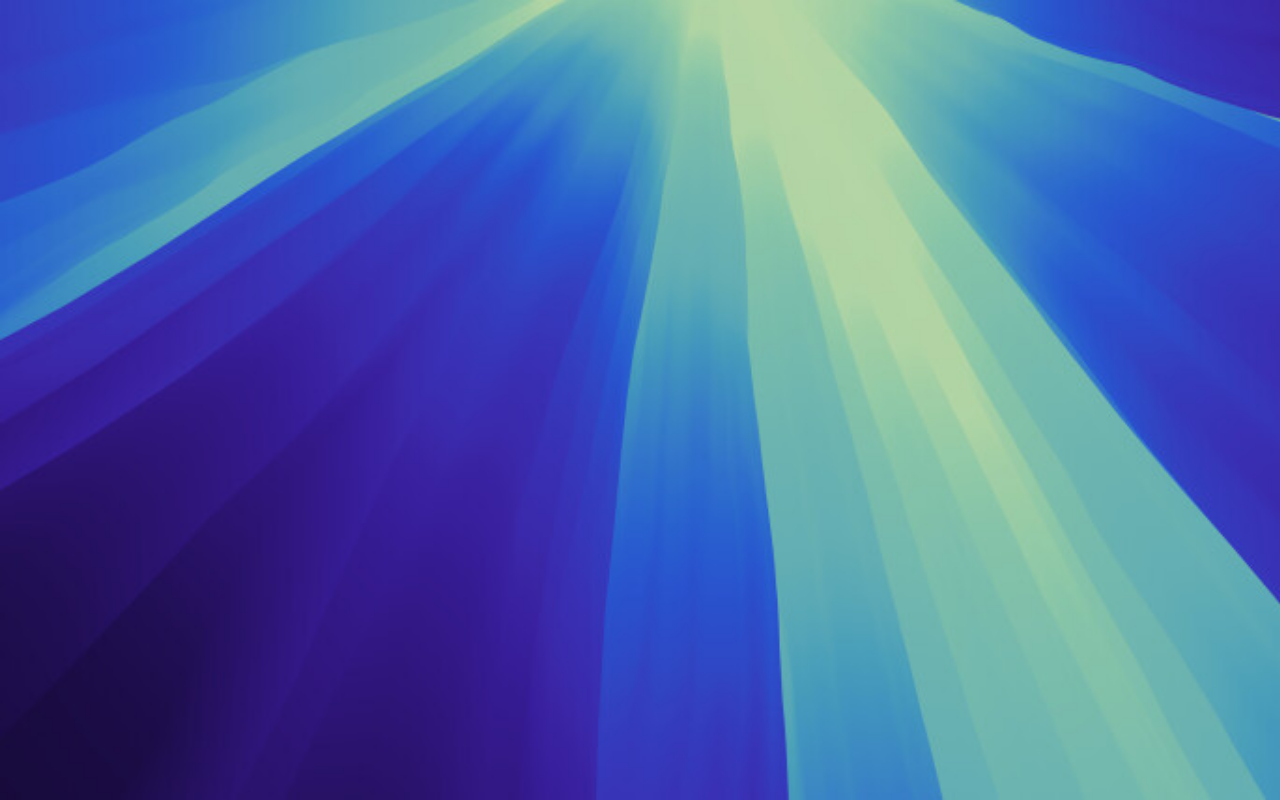
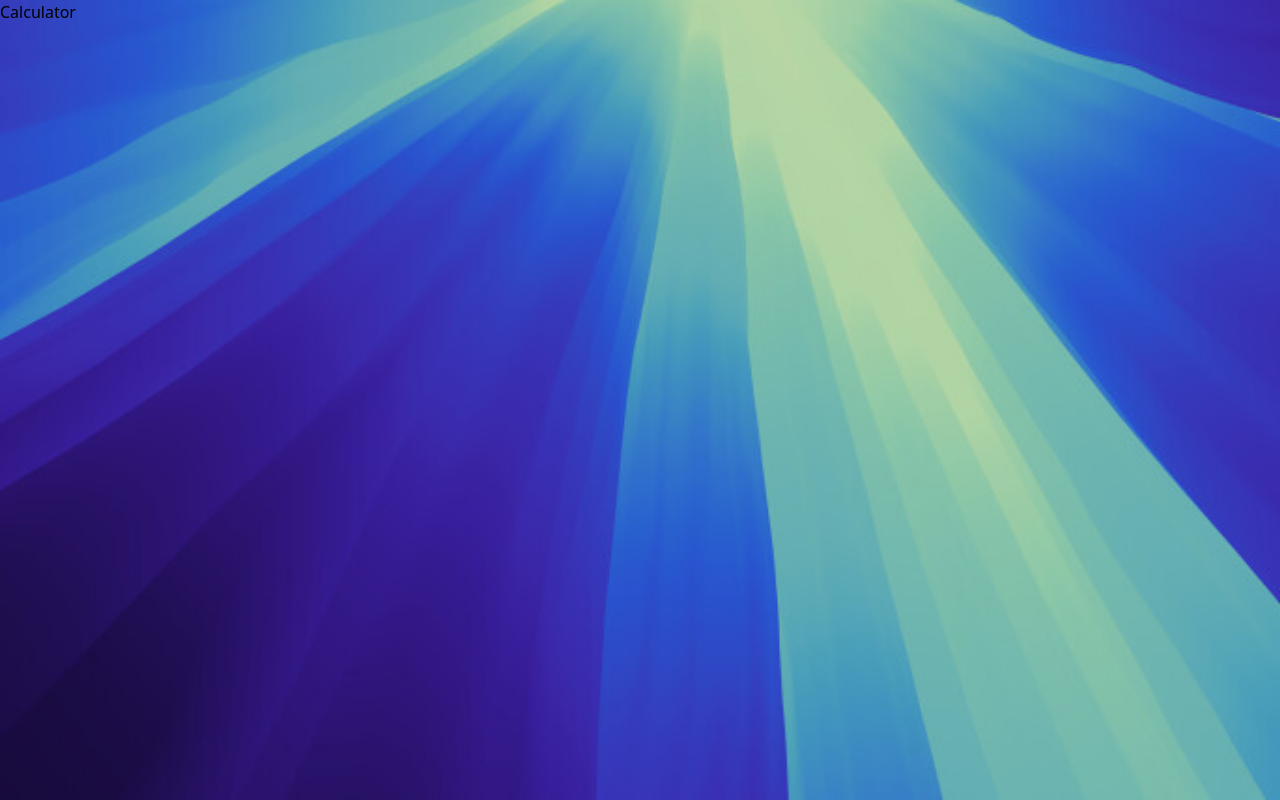
Before and after one commit to ojpbraga/calculator-challenge, a React (Vite) app: page / in a window 1280 px wide. Built offline with nearby package versions, Linux system fonts and the light colour scheme.

Commit message:
Initial: Calculator Component

```diff
--- a/src/App.jsx
+++ b/src/App.jsx
@@ -1,4 +1,5 @@
 
+import Calculator from './components/Calculator'
 import background from '/public/images/wallpaper.jpg'
 
 function App() {
@@ -7,6 +8,8 @@
     <main style={{
       backgroundImage: `url(${background})`}} className='h-[100dvh] w-[100dvw] bg-no-repeat bg-cover'>
 
+        <Calculator/>
+
     </main>
   )
 }
--- /dev/null
+++ b/src/components/Calculator.jsx
@@ -0,0 +1,9 @@
+import React from 'react'
+
+function Calculator() {
+  return (
+    <div>Calculator</div>
+  )
+}
+
+export default Calculator
```
